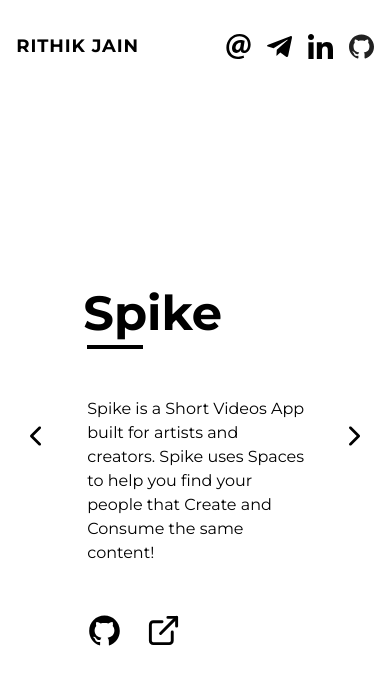
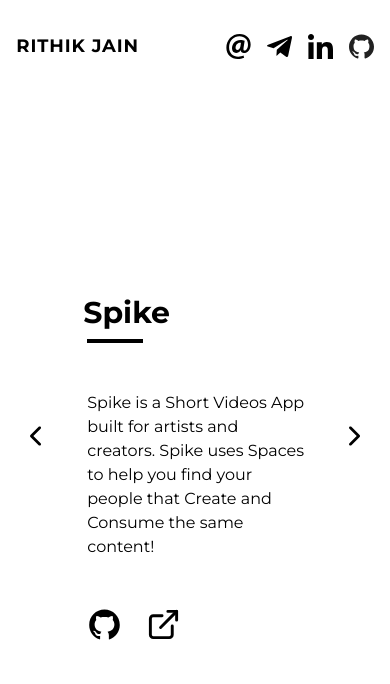
Before and after one commit to rithikjain/portfolio-web, a React (Create React App) app: page /projects in a window 390 px wide. Shown: the top 684 px of the page. Built offline with nearby package versions, Linux system fonts and the light colour scheme.

Commit message:
fix(project): responsive properties modified

```diff
--- a/src/components/ProjectCard.jsx
+++ b/src/components/ProjectCard.jsx
@@ -9,7 +9,7 @@
         <img src={img} alt="Spike" />
       </div>
       <div className="flex flex-col justify-center w-4/5 lg:w-2/5">
-        <h1 className="font-bold text-5xl">{title}</h1>
+        <h1 className="font-bold text-3xl sm:text-5xl">{title}</h1>
         <div className="bg-black h-1 w-14 ml-1 mt-2"></div>
         <div>
           <p className="ml-1 my-12">{description}</p>
```
